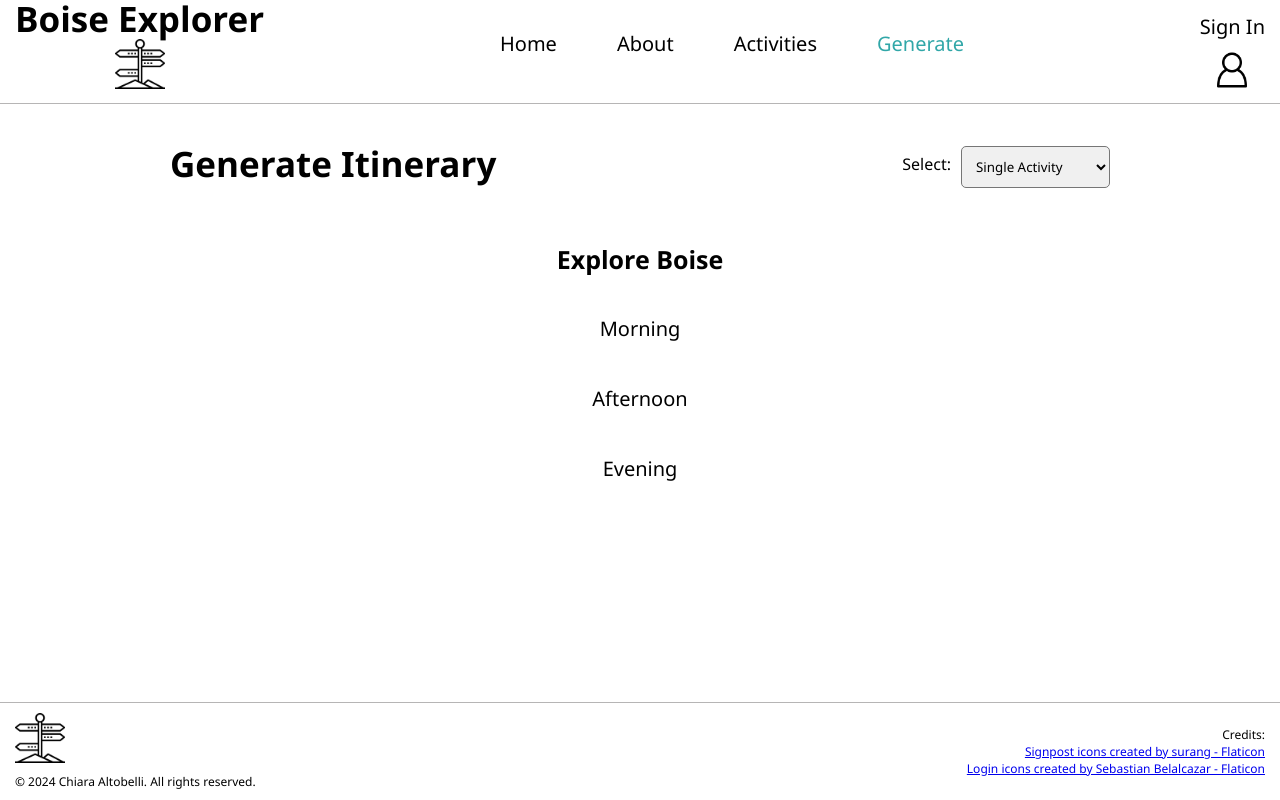
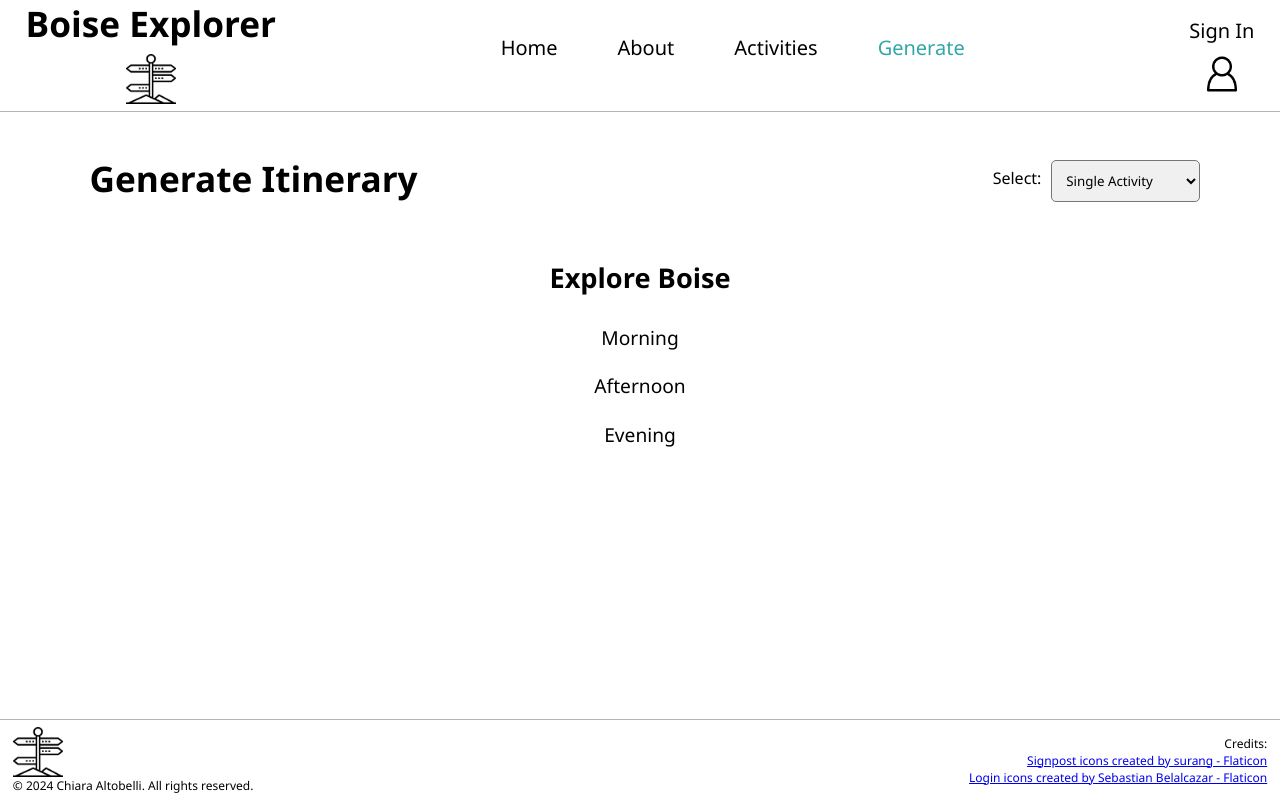
Before and after one commit to chiaraaltobelli/BoiseExplorer, a PHP site: page /generate.html in a window 1280 px wide. Run offline with PHP 8.4, Linux system fonts and the light colour scheme.

Commit message:
Update .css sheet

```diff
--- a/activities.html
+++ b/activities.html
@@ -32,7 +32,7 @@
     </header>
     <div class="content">
         <h1>Activities</h1>
-        <div class="centered-content">
+        <div class="content-center">
             <h3>Restaurants</h3>
             <h3>Museums</h3>
             <h3>Parks</h3>
--- a/generate.html
+++ b/generate.html
@@ -42,7 +42,7 @@
         </div>
     </div>
     <div class="content">
-        <div class="centered-content">
+        <div class="content-center">
             <h2>Explore Boise</h2>
             <h3>Morning</h3>
             <h3>Afternoon</h3>
--- a/style.css
+++ b/style.css
@@ -1,25 +1,21 @@
 html, body {
-  height: 100%;
   margin: 0;
-}
-
-body {
-  display: flex;
-  flex-direction: column;
-  justify-content: space-between;
+  padding: 0;
 }
 
 .page-container {
   display: flex;
   flex-direction: column;
-  height: 100vh;
+  min-height: 100vh;
 }
 
+/*Header Styles*/
 .site-header {
+  font-family:'Segoe UI', Tahoma, Geneva, Verdana, sans-serif;
   display: flex;
   align-items: center;
   justify-content: space-between;
-  padding: 5px 15px;
+  padding: 0.5% 2%;
   border-bottom: 1px solid #b6b5b5;
 }
 
@@ -32,18 +28,12 @@ body {
 }
 
 .branding-icon {
-  display: block;
-  align-items: left;
-  margin: 15px auto 0;
+  margin: 5% auto 0;
   width: 50px;
   height: auto;
 }
 
-.navbar {
-  display: flex;
-  justify-content: flex-start;
-}
-
+/*Navigation Link Styles*/
 .nav-links {
   list-style: none;
   display: flex;
@@ -57,9 +47,8 @@ body {
 }
 
 .nav-links li a {
-  font-family:'Segoe UI', Tahoma, Geneva, Verdana, sans-serif;
   font-weight: 500;
-  font-size: 20px;
+  font-size: 1.25rem;
   color: #000000;
   text-decoration: none;
   transition: color 0.3s ease-in-out;
@@ -76,12 +65,7 @@ body {
   color: #31A7A8;
 }
 
-.signin-link {
-  align-items: center;
-  text-decoration: none;
-  color: inherit;
-}
-
+/*Sign In Page Styles*/
 .sign-in-btn {
   font-family:'Segoe UI', Tahoma, Geneva, Verdana, sans-serif;
   font-weight: 500;
@@ -93,52 +77,52 @@ body {
 
 .signin-icon {
   display: block;
-  align-items: right;
   margin: 10px auto 0;
   width: 40px;
   height: auto;
 }
 
+/*Page Content Styles*/
 .content {
   box-sizing: border-box;
   font-family:'Segoe UI', Tahoma, Geneva, Verdana, sans-serif;
   font-size: 16px;
-  /* height: 100%; */
-  padding: 20px;
-  margin: 0 150px;
+  padding: 1% 2%;
+  margin: 1% 5%;
   flex-grow: 1;
   overflow-y: auto;
 }
 
 .content p {
-  margin-bottom: 10px;
+  margin-bottom: 1%;
 }
 
-.content h1{
-  margin: 35px 0;
+.site-header h1{
+  margin: 0;
 }
 
 .content ul{
   margin-top: 0px;
 }
 
-.centered-content {
+.content-center {
   display: flex;
   flex-direction: column;
   align-items: center;
 }
+
+/*Footer Styles*/
 .site-footer {
   display: flex;
   align-items: center;
   justify-content: space-between;
   flex-wrap: wrap;
-  width: 100%;
   box-sizing: border-box;
   font-family:'Segoe UI', Tahoma, Geneva, Verdana, sans-serif;
   font-size: 0.75em;
   color: #000000;
   border-top: 1px solid #b6b5b5;
-  padding: 10px 15px;
+  padding: 0.5% 1%;
 }
 
 .footer-left, .footer-right {
@@ -152,8 +136,6 @@ body {
 }
 
 .footer-icon {
-  margin-right: 10px;
-  margin-bottom: 10px;
   width: 50px;
   height: auto;
 }
@@ -162,42 +144,32 @@ body {
   margin: 0;
 }
 
-.site-header, .site-footer {
-  flex-shrink: 0;
-}
-
+/*Typography*/
 h1 {
-  color: #000000;
-  font-family:'Segoe UI', Tahoma, Geneva, Verdana, sans-serif;
-  font-size: 35px;
+  font-size: 2.2rem;
   font-weight: 700;
-  line-height: 10px;
-  margin: 0px;
+  line-height: 1;
 }
 
 h2 {
-  color: #000000;
-  font-family:'Segoe UI', Tahoma, Geneva, Verdana, sans-serif;
-  font-size: 25px;
+  font-size: 1.7rem;
   font-weight: 700;
-  line-height: 10px;
-  margin: 30px 0;
+  line-height: 1;
 }
 
 h3 {
-  color: #000000;
-  font-family:'Segoe UI', Tahoma, Geneva, Verdana, sans-serif;
-  font-size: 20px;
+  font-size: 1.2rem;
   font-weight: 500;
   line-height: 10px;
-  margin: 30px 0;
+  /* margin: 30px 0; */
 }
 
+/*Dropdown Container Styles (Generate page)*/
 .generate-container {
   display: flex;
   justify-content: space-between;
-  align-items: center;
-  width: 100%;
+  /* align-items: center; */
+  /* width: 100%; */
 }
 
 .dropdown-container {
@@ -206,12 +178,14 @@ h3 {
 }
 
 .dropdown-container label {
-  margin-right: 10px;
+  margin-right: 5%;
 }
 
+/*Check this on smartphone*/
 @media (max-width: 768px) {
-  .header-container {
-      flex-wrap: nowrap;
+  .site-header {
+      /* flex-wrap: nowrap; */
+      flex-direction: column;
   }
 }
 
@@ -227,6 +201,7 @@ option {
   padding: 10px;
 }
 
+/*Form Styles (Email input)*/
 form {
   margin-top: 20px;
 }
@@ -238,6 +213,7 @@ input[type="email"] {
   border-radius: 5px;
 }
 
+/*Button Styles*/
 button {
   padding: 10px 20px;
   background-color: #31A7A8;
```
